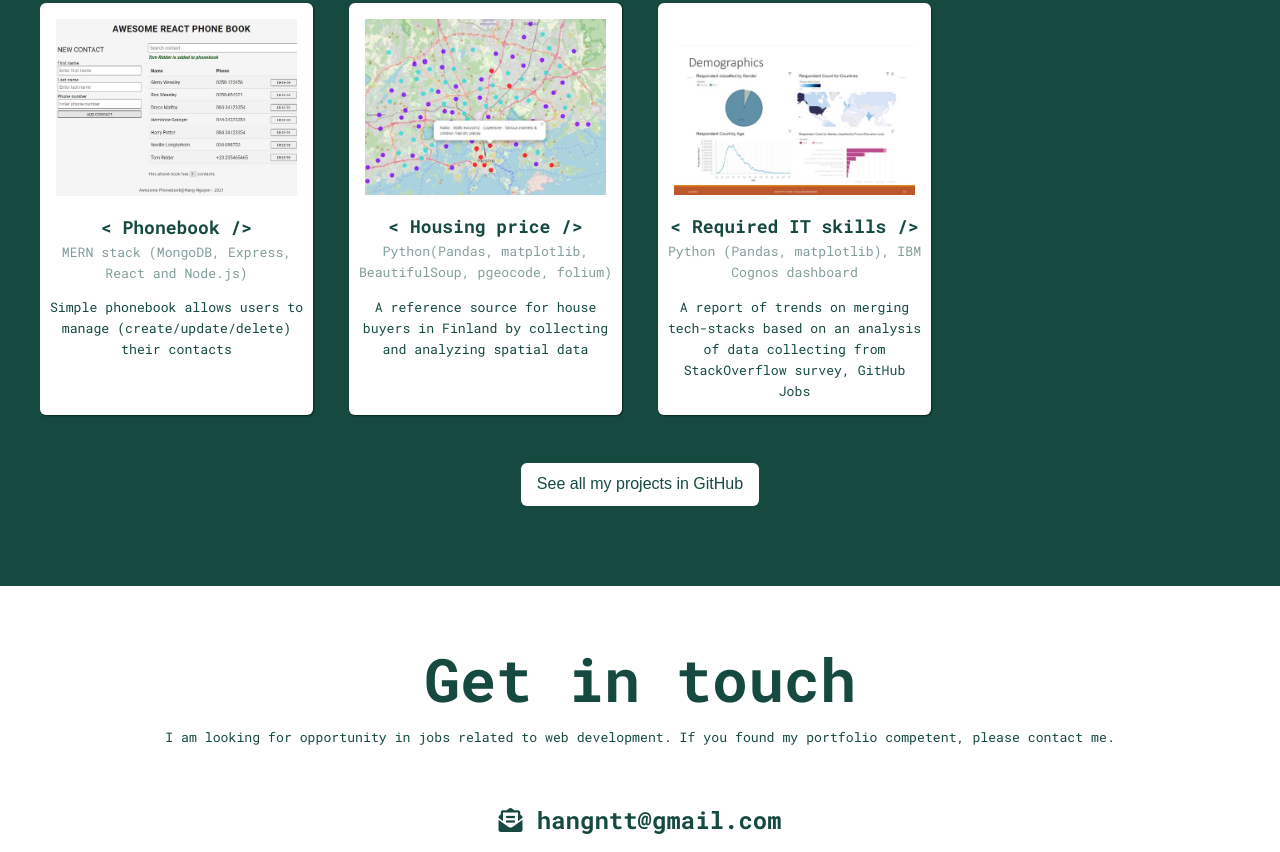
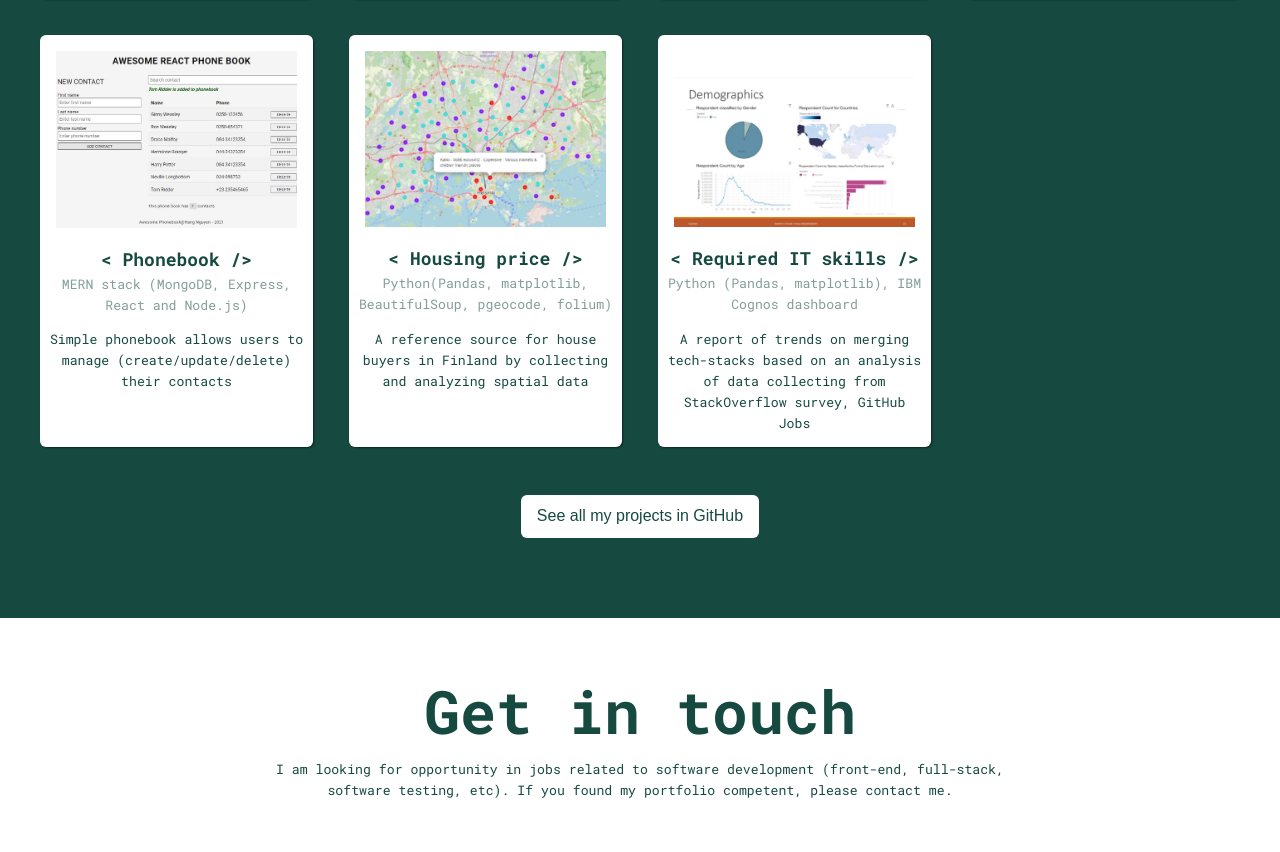
Before and after one commit to hangnguyen81/portfolio, a plain HTML site: page index.html in a window 1280 px wide. Shown: the part 3482-4334 px from the top of the page. Drawn offline with nearby package versions, Linux system fonts and the light colour scheme.

Commit message:
update techs

```diff
--- a/index.css
+++ b/index.css
@@ -598,6 +598,10 @@ WORK SECTION
   font-size: var(--fs-subtitle);
   padding: 0 .5rem;
 }
+.project-des-dark{
+  width: 60%;
+  margin: 0 auto 2rem auto;
+}
 
 /* FOOTER */
 
--- a/index.html
+++ b/index.html
@@ -92,7 +92,7 @@
         <!-- Footer -->
         <footer class="footer" id='contact'>
           <h2 class="section__title">Get in touch</h2>
-          <p class="project-des project-des-dark">I am looking for opportunity in jobs related to web development.
+          <p class="project-des project-des-dark">I am looking for opportunity in jobs related to software development (front-end, full-stack, software testing, etc).
             If you found my portfolio competent, please contact me.</p>
           <a href="mailto:hangntt@gmail.com" class="footer__link"><i class="fas fa-envelope-open-text"></i> hangntt@gmail.com</a>
           <ul class="social-list">
--- a/index.js
+++ b/index.js
@@ -339,7 +339,7 @@ const techs = [
         id: 21,
         title: "Test",
         category: "Library | Framework",
-        info:"Jest, Cypress"
+        info:"Jest, Cypress, REST Client"
     },
     {
         id: 9,
```
